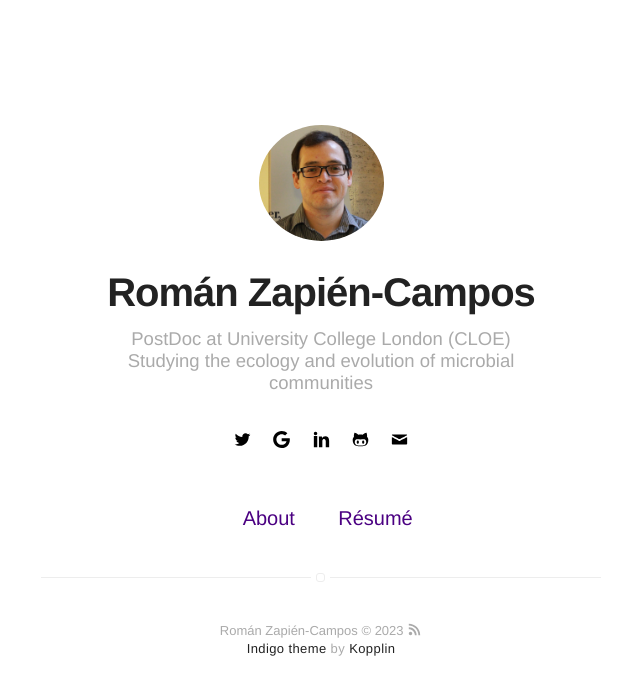
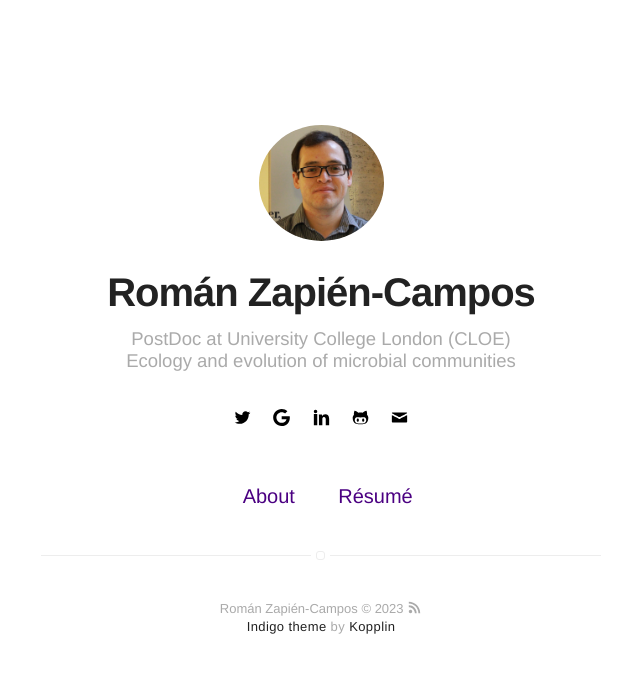
Before and after one commit to romanzapien/romanzapien.github.io, a Jekyll site: the page built from index.html, in a window 1280 px wide. Shown: the top 695 px of the page, without its empty margins (319-959 px from the left). Built offline with Jekyll 4.4.1, drawn with Linux system fonts in a browser that asks for light colours.

Commit message:
Update _config.yml

```diff
--- a/_config.yml
+++ b/_config.yml
@@ -1,6 +1,6 @@
 # main text of home
 name: Román Zapién-Campos
-bio: PostDoc at University College London (CLOE)<br>Studying the ecology and evolution of microbial communities
+bio: PostDoc at University College London (CLOE)<br>Ecology and evolution of microbial communities
 
 # twitter summary info
 description: Román Zapién-Campos personal website
```
